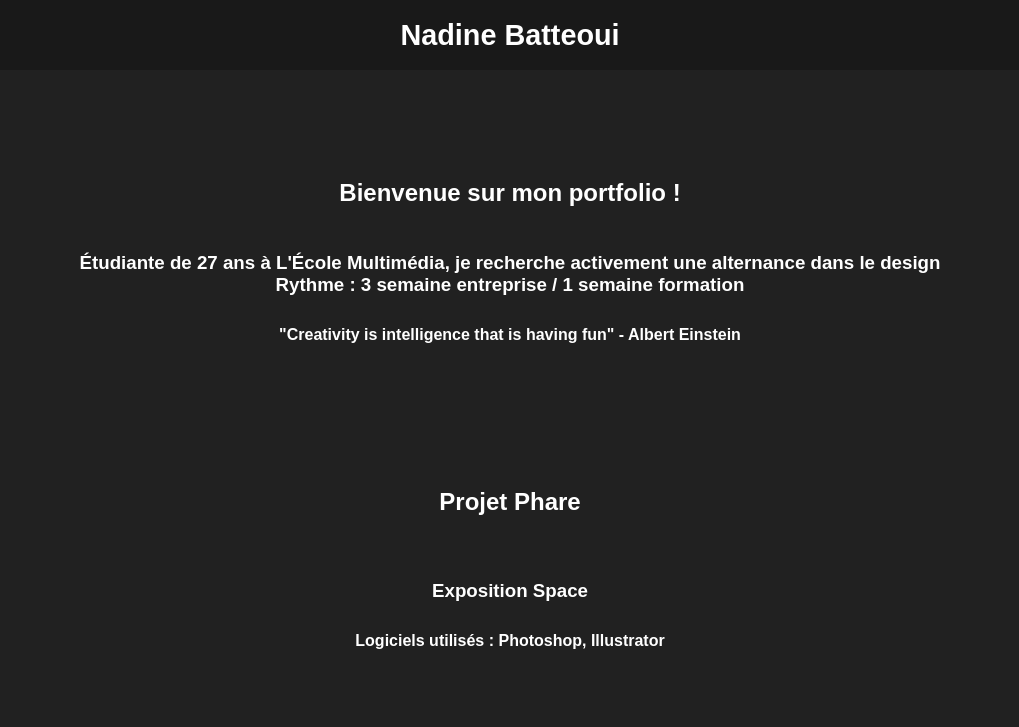
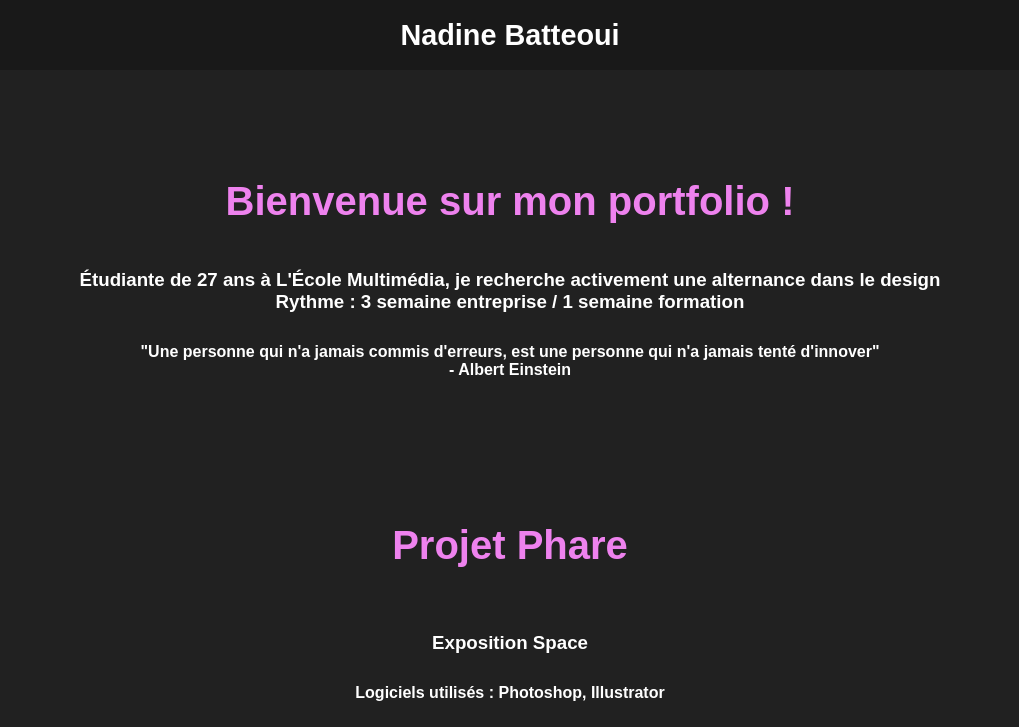
Before and after one commit to Niiins/my-portfolio, a website: page index.html in a window 1280 px wide. Shown: the top 727 px of the page, without its empty margins (130-1149 px from the left). Drawn offline with Linux system fonts and the light colour scheme.

Commit message:
prettiering titles

```diff
--- a/index.html
+++ b/index.html
@@ -17,7 +17,7 @@
                 <div class="pres-text">
                     <h2>Bienvenue sur mon portfolio !</h2>
                     <h3>Étudiante de 27 ans à L'École Multimédia, je recherche activement une alternance dans le design<br>Rythme : 3 semaine entreprise / 1 semaine formation</h3>
-                    <h4>"Creativity is intelligence that is having fun" - Albert Einstein</h4>
+                    <h4>"Une personne qui n'a jamais commis d'erreurs, est une personne qui n'a jamais tenté d'innover"<br>- Albert Einstein</h4>
                 </div>
             </section>
             <section class="best-project">
--- a/style.css
+++ b/style.css
@@ -43,7 +43,9 @@ section{
 }
 
 h2{
+    font-size: 2.5rem;
     margin: 5% 0;
+    color: violet;
 }
 
 h3{
```
